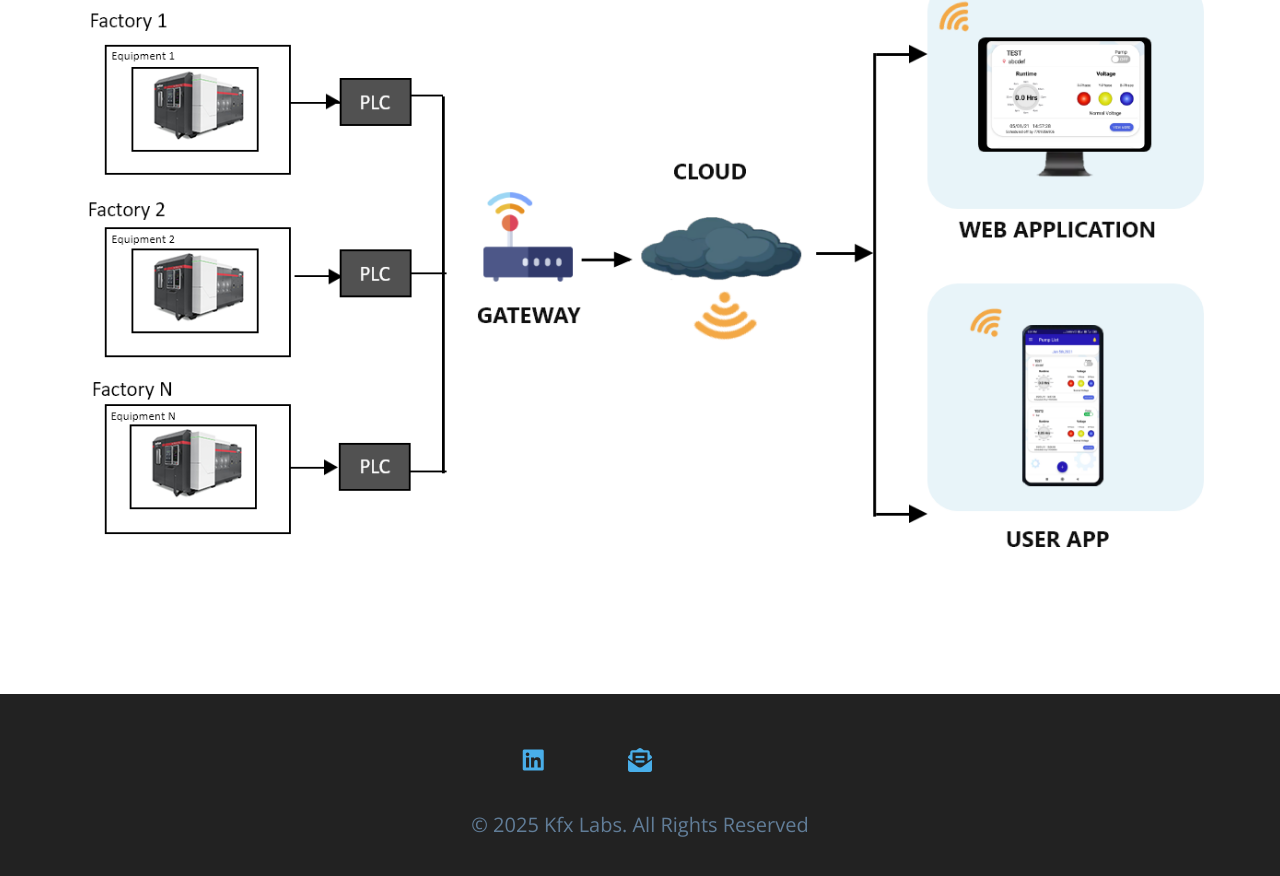
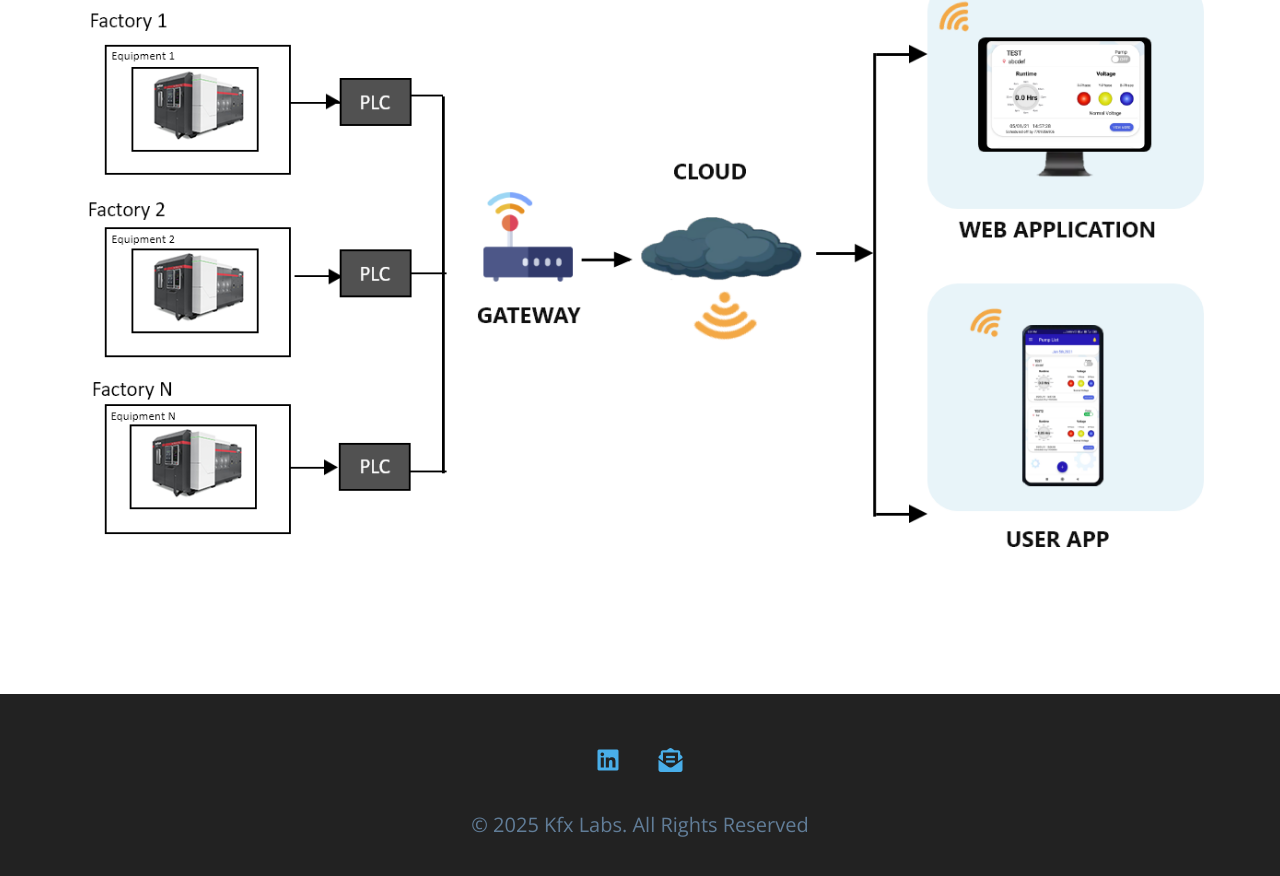
Before and after one commit to ivaleed/kfx_website, a plain HTML site: page oee.html in a window 1280 px wide. Shown: the part 1815-2691 px from the top of the page. Drawn offline with nearby package versions, Linux system fonts and the light colour scheme.

Commit message:
Third Committ

```diff
--- a/css/styles.css
+++ b/css/styles.css
@@ -987,6 +987,9 @@ Footer
   place-items: center;
 }
 .footer .social-icons {
+  display: flex;
+  justify-content: center;
+  gap: 40px;
   margin-bottom: 2rem;
   grid-template-columns: repeat(3, 1fr);
 }
```
Also changed, not shown: index.html (+1 -1 lines).
